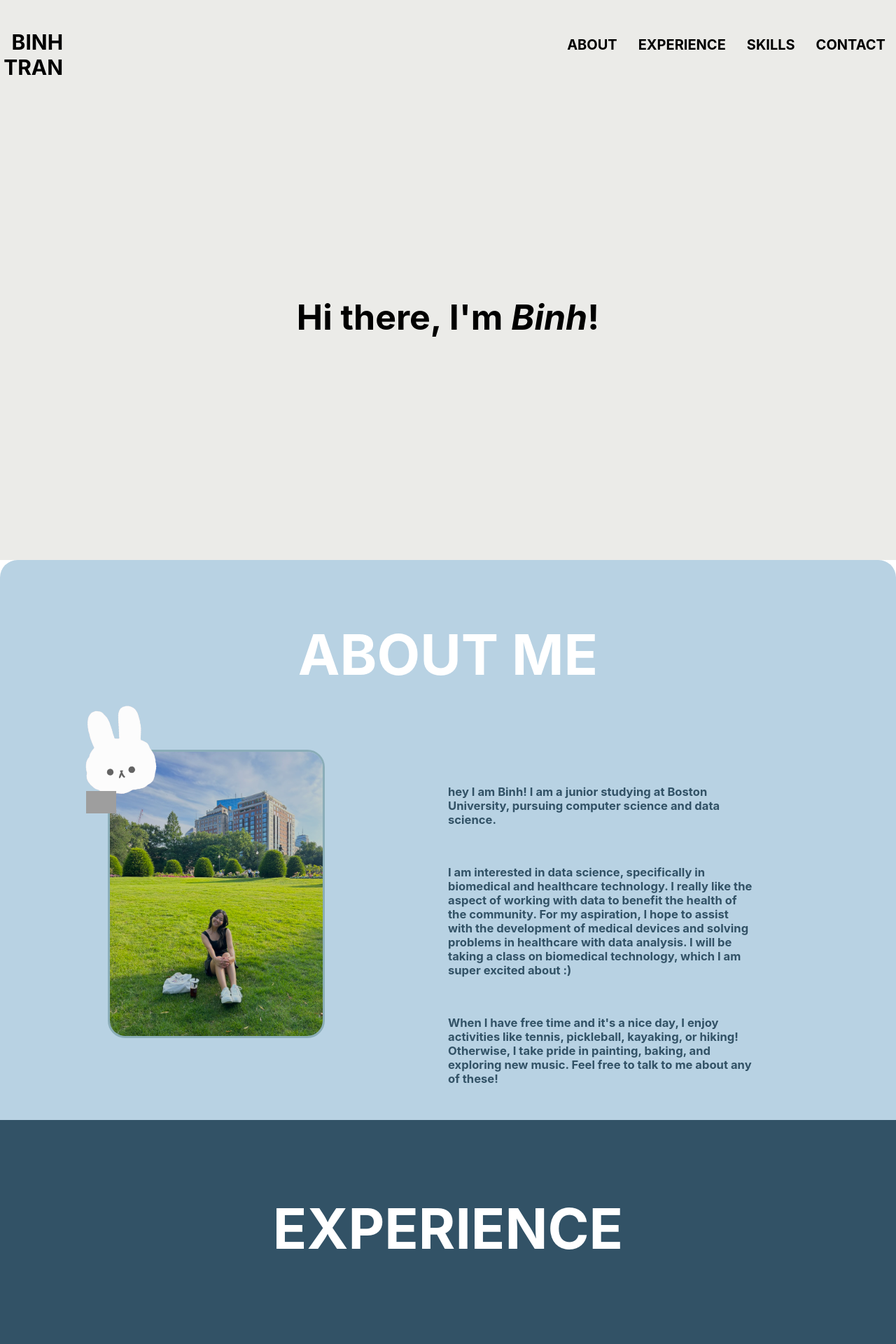
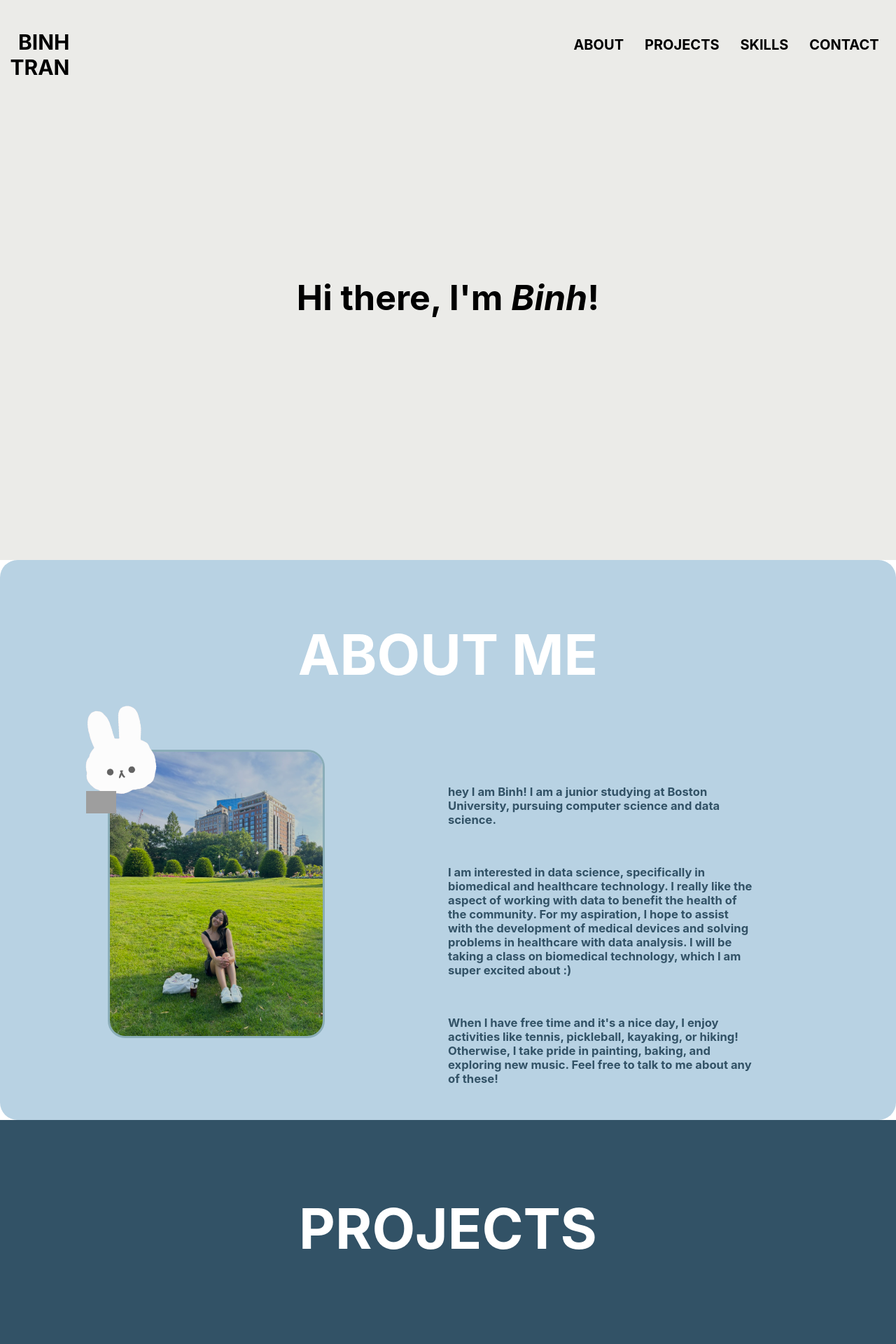
Before and after one commit to binhttran/bean, a React (Create React App) app: page / in a window 1280 px wide. Shown: the top 1920 px of the page at 70% size. Built offline with nearby package versions, Linux system fonts and the light colour scheme; grey boxes are pictures that could not be loaded.

Commit message:
added position

```diff
--- a/src/App.js
+++ b/src/App.js
@@ -3,7 +3,7 @@ import './App.css';
 import Nav from './components/nav.jsx';
 import Name from './components/name.jsx';
 import style from 'styled-components';
-import Experience from './components/experience.jsx';
+import Projects from './components/projects.jsx';
 import Intro from "./components/intro"
 import Skills from "./components/skills"
 
@@ -50,7 +50,7 @@ function App() {
         <Body>
               <Name/>
               <Intro/>
-              <Experience/>
+              <Projects/>
               <Skills/>
         </Body>
     </Container>
--- a/src/components/experience.jsx
+++ /dev/null
@@ -1,159 +0,0 @@
-import styled from 'styled-components';
-
-const Title = styled.h2`
-    color: white;
-    font-weight: bold;
-    font-size: 80px;
-    margin-top: -35%;
-`;
-
-const Line = styled.hr`
-    border: 1px solid lightblue;
-    margin-left: 20px;
-    margin-top: 5px;
-    margin-right: 20px;
-`;
-
-const Dates = styled.p`
-    color: white;
-    text-align: left;
-    margin-top: -5px;
-
-`;
-const Wrapper = styled.div`
-    width: 100vw;
-    height: 100%;
-    min-height: 100%;
-    box-sizing: border-box;
-    overflow: hidden;
-    display: flex;
-    justify-content: center;
-    align-items: center;
-    text-align: center;
-    padding: 2rem;
-    flex-direction: column;
-    background-color: #325266;
-    position: relative;
-
-
-`;
-
-const SubTitle = styled.h3`
-    color: white;
-    text-align: left;
-
-    &:hover {
-        color: #61ACC4;
-    }
-    @media (max-width: 1000px) {
-        margin-left: 50px;
-    }
-`;
-const Description = styled.li`
-    color: white;
-    line-height: 1.5;
-    max-width: 600px;
-    margin-left: auto;
-    margin-right: auto;
-    line-height: 2;
-    list-style-position: outside;
-    padding-left: 1.5em;
-    text-indent: -1.5em;
-
-
-    @media (max-width: 1000px) {
-        margin-left: 50px;
-    }
-
-`;
-
-const Wrapper2 = styled.div`
-    display: flex;
-    transition: background-color 0.3s;
-    border-radius: 25px;
-    margin-top: 10px;
-    margin-left: 10px;
-    margin-right: 10px;
-    padding: 8px 16px;
-    flex-direction: row;
-    background-color: #B8D2E3;
-
-    &:hover {
-        border: 7px solid;
-        border-color: lightblue;
-
-    }
-`;
-
-const Position = styled.p`
-    color: white;
-    text-align: left;
-    font-style: italic;
-    margin-top: -5px;
-
-
-    @media (max-width: 1000px) {
-        margin-left: 50px;
-    }
-`;
-
-const Wrapper3 = styled.div`
-    display: flex;
-    width: 50%;
-    margin-left: 50px;
-    flex-direction: column
-
-`;
-
-const Wrapper4 = styled.div`
-    display: flex;
-    width: 50%;
-    flex-direction: column;
-    padding: 20px;
-    margin-top: 10px;
-`;
-function Experience() {
-  return (
-    <Wrapper id='experience'>
-        <Title >EXPERIENCE</Title>
-                {/* <Wrapper2>
-                    <Wrapper3>
-                        <SubTitle>Intern @ Ernst & Young</SubTitle>
-                        <Dates>May 2023 - July 2023</Dates>
-                        <Position>Researched ESG reports</Position>
-                    </Wrapper3>
-                    <Wrapper4>
-                        <Description>ESG Benchmarking: Engaged in a 6-week research project regarding ESG benchmarking through analysis of sustainability reports, 10-K with a team of 4 people, and shareholder summary reports.</Description>
-                        <Description>Professionally presented to 30 EY representatives and CLAOC professionals during CEE Student Success Summit.</Description>
-                    </Wrapper4>
-                </Wrapper2>
-                <Wrapper2>
-                    <Wrapper3>
-                        <SubTitle>Intern @ CodeSpeak Labs</SubTitle>
-                        <Dates>February 2022 - April 2022</Dates>
-                        <Position>Digital Design</Position>
-                    </Wrapper3>
-                    <Wrapper4>
-                        <Description>Conceptualized and crafted 20 distinctive variations of the logo for the esteemed Orange County Goes Solar initiative, employing advanced digital design techniques.</Description>
-                        <Description>Actively participated in and showcased expertise in HTML through engaging weekly classes, exemplifying a keen aptitude for design principles.</Description>
-                    </Wrapper4>
-                </Wrapper2>
-                <Wrapper2>
-                    <Wrapper3>
-                        <SubTitle>Intern @ Ernst & Young</SubTitle>
-                        <Dates>June 2020 - August 2020</Dates>
-                        <Position>Researched the Digital Divide</Position>
-                    </Wrapper3>
-                    <Wrapper4>
-                        <Description>Performed and analyzed research on the inequality in access to technology that was affecting 13.5% of the population in Orange County, CA.</Description>
-                        <Description>Conducted more than 10 interviews with school superintendents inquiring about improvements to virtual learning during the COVID-19 pandemic.</Description>
-                    </Wrapper4>
-                </Wrapper2>
-                  */}
-    </Wrapper>
-
-
-  );
-}
-
-export default Experience;
--- a/src/components/intro.jsx
+++ b/src/components/intro.jsx
@@ -1,4 +1,5 @@
 import styled from 'styled-components';
+
 
 const Image = styled.img`
     display: flex;
@@ -44,8 +45,7 @@ const Container = styled.div`
     padding: 2rem;
     flex-direction: column;
     background-color: #b8d2e3;
-    border-top-left-radius: 25px;
-    border-top-right-radius: 25px;
+    border-radius: 25px;
     position: relative;
 `;
 
--- a/src/components/name.jsx
+++ b/src/components/name.jsx
@@ -1,4 +1,5 @@
 import styled from 'styled-components';
+import React, {useState, useEffect} from 'react';
 
 const Page = styled.div`
     width: 100vw;
@@ -18,13 +19,14 @@ const Page = styled.div`
 const Text = styled.h1`
     color: black;
     font-size: 50px;
-    margin: auto;
     text-align: center;
+    margin-top: 50%;
 `;
 
 const TopBar = styled.div`
     display: flex;
     flex-direction: row;
+    height: 20%;
 `;
 
 const Nav = styled.h3`
@@ -76,18 +78,122 @@ const StyledLink = styled.a`
     }
 `;
 
+const TypedDiv = styled.div`
+    color: black;
+    overflow:hidden;
+    white-space: nowrap;
+    position: relative;
+
+    ${({textLength}) =>
+    textLength &&
+    `
+    animation: typing 10s steps(${textLength}, end), forwards;
+    `}
+
+    @keyframes typing {
+        from {
+            width: 0;
+        } to {
+            width: 100%;
+        }
+        }
+    }
+}
+
+`;
+
+const BottomPart = styled.div`
+    display: flex;
+    flex-direction: column;
+    height: 80%;
+`;
+
+const Position = styled.h2`
+    color: grey;
+    font-size: 30px;
+    opacity: 0.6;
+    margin-top: 0px;
+`;
+const Cursor = styled.span`
+    border-right: 2px solid grey;
+    animation: blink 0.80s steps(1) infinite;
+
+    @keyframes blink {
+        0%{
+            opacity: 1;
+        }
+        50%{
+            opacity: 0;
+        }
+        100%{
+            opacity: 1;
+        }
+    }
+`;
+
+const TypingContainer = ({text}) => {
+    const[typedText, setTypedText] = useState('');
+    const[isDeleting, setDeleteText]= useState(false);
+    const[isPaused, setIsPaused] = useState(false);
+
+
+    useEffect(() => {
+        let typingTimeout;
+
+        const handleTyping = ()=>{
+            if(isPaused){
+
+                typingTimeout = setTimeout(() =>
+                {
+                    setDeleteText(!isDeleting);
+                    setIsPaused(false);
+                }, 1000);
+
+            }else if(!isDeleting && typedText.length < text.length){
+                typingTimeout = setTimeout(() => {
+                    setTypedText((prev) => prev + text[prev.length]);
+                }, 200)
+
+            }else if(isDeleting && typedText.length > 0){
+                typingTimeout = setTimeout (()=>
+                {
+                    setTypedText((prev) => prev.slice(0,-1));
+                    }, 100);
+            } else{
+                setIsPaused(true);
+            }
+        };
+
+
+        handleTyping();
+
+        return () => clearTimeout(typingTimeout);
+
+     },[text, typedText, isDeleting, isPaused]);
+
+     return(
+        <TypedDiv textLength={text.length}>
+            <Position>{typedText}<Cursor/></Position>
+
+        </TypedDiv>
+     );
+
+};
+
+
 function Name(){
     return(
         <Page>
             <TopBar>
                 <MyName>
-                    BINH TRAN</MyName>
+                    BINH TRAN
+                </MyName>
                 <NavBar>
                     <Nav>
                         <StyledLink href="#about">ABOUT</StyledLink>
                     </Nav>
                     <Nav>
-                        <StyledLink href="#experience">EXPERIENCE</StyledLink>
+                        <StyledLink href="#projects">PROJECTS</StyledLink>
                     </Nav>
                     <Nav>
                         <StyledLink href="#skills">SKILLS</StyledLink>
@@ -95,7 +201,12 @@ function Name(){
                     <Nav><StyledLink href="#contact">CONTACT</StyledLink></Nav>
                 </NavBar>
             </TopBar>
-            <Text>Hi there, I'm <i>Binh</i>!</Text>
+            <BottomPart>
+                <Text>Hi there, I'm <i>Binh</i>!</Text>
+                <TypingContainer text="Data Engineer"/>
+            </BottomPart>
+
+
         </Page>
 
     )
--- /dev/null
+++ b/src/components/projects.jsx
@@ -0,0 +1,126 @@
+import styled from 'styled-components';
+
+const Title = styled.h2`
+    color: white;
+    font-weight: bold;
+    font-size: 80px;
+    margin-top: -35%;
+`;
+
+const Line = styled.hr`
+    border: 1px solid lightblue;
+    margin-left: 20px;
+    margin-top: 5px;
+    margin-right: 20px;
+`;
+
+const Dates = styled.p`
+    color: white;
+    text-align: left;
+    margin-top: -5px;
+
+`;
+const Wrapper = styled.div`
+    width: 100vw;
+    height: 100%;
+    min-height: 100%;
+    box-sizing: border-box;
+    overflow: hidden;
+    display: flex;
+    justify-content: center;
+    align-items: center;
+    text-align: center;
+    padding: 2rem;
+    flex-direction: column;
+    background-color: #325266;
+    position: relative;
+
+
+`;
+
+const SubTitle = styled.h3`
+    color: white;
+    text-align: left;
+
+    &:hover {
+        color: #61ACC4;
+    }
+    @media (max-width: 1000px) {
+        margin-left: 50px;
+    }
+`;
+const Description = styled.li`
+    color: white;
+    line-height: 1.5;
+    max-width: 600px;
+    margin-left: auto;
+    margin-right: auto;
+    line-height: 2;
+    list-style-position: outside;
+    padding-left: 1.5em;
+    text-indent: -1.5em;
+
+
+    @media (max-width: 1000px) {
+        margin-left: 50px;
+    }
+
+`;
+
+const Wrapper2 = styled.div`
+    display: flex;
+    transition: background-color 0.3s;
+    border-radius: 25px;
+    margin-top: 10px;
+    margin-left: 10px;
+    margin-right: 10px;
+    padding: 8px 16px;
+    flex-direction: row;
+    background-color: #B8D2E3;
+
+    &:hover {
+        border: 7px solid;
+        border-color: lightblue;
+
+    }
+`;
+
+const Position = styled.p`
+    color: white;
+    text-align: left;
+    font-style: italic;
+    margin-top: -5px;
+
+
+    @media (max-width: 1000px) {
+        margin-left: 50px;
+    }
+`;
+
+const Wrapper3 = styled.div`
+    display: flex;
+    width: 50%;
+    margin-left: 50px;
+    flex-direction: column
+
+`;
+
+const Wrapper4 = styled.div`
+    display: flex;
+    width: 50%;
+    flex-direction: column;
+    padding: 20px;
+    margin-top: 10px;
+`;
+function Experience() {
+  return (
+    <Wrapper id='projects'>
+        <Title >PROJECTS</Title>
+
+    </Wrapper>
+
+
+  );
+}
+
+export default Experience;
```
